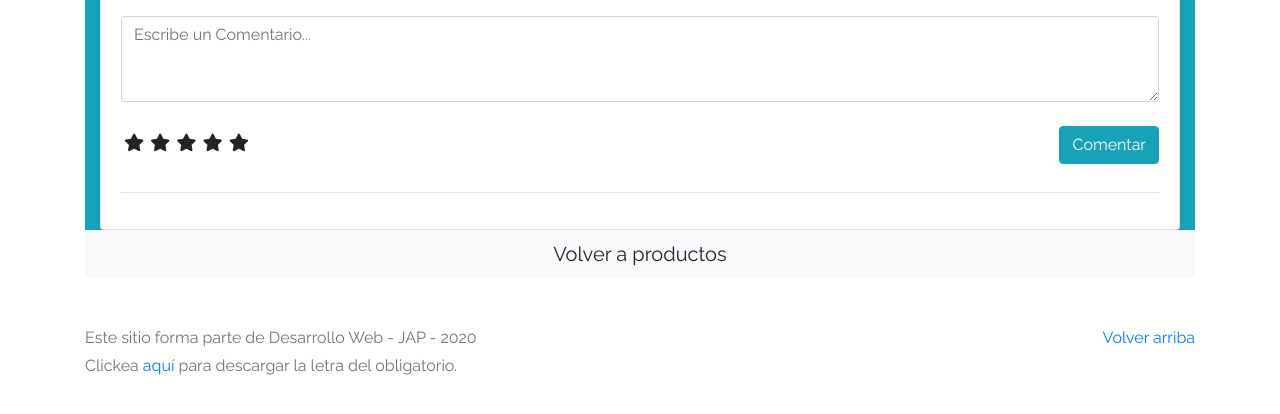
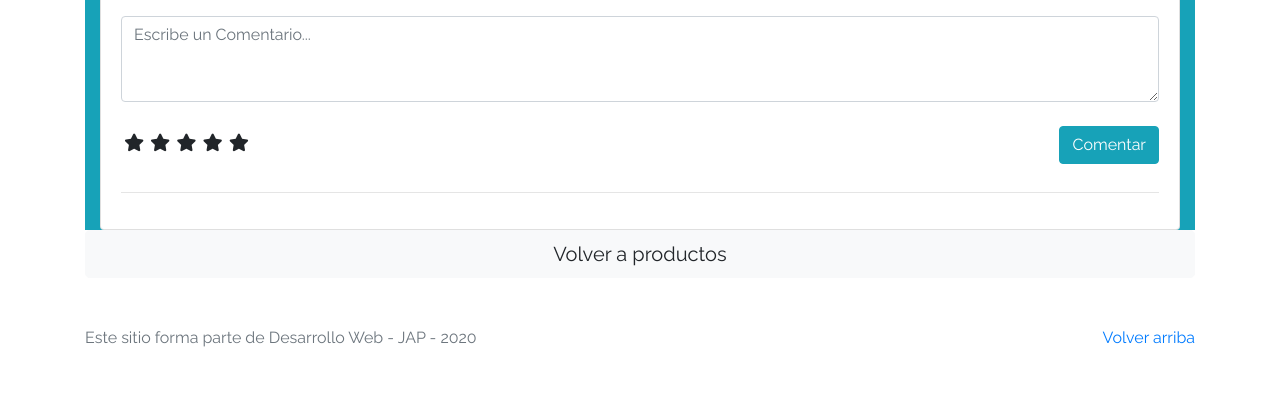
Before and after one commit to Matustylee/Jap_repository, a plain HTML site: page product-info.html in a window 1280 px wide. Shown: the part 606-1020 px from the top of the page. Drawn offline with Linux system fonts and the light colour scheme; no server answers; sample sign-in values are in the browser's storage; a script that the page names is missing.

Commit message:
delete letra del curso

```diff
--- a/product-info.html
+++ b/product-info.html
@@ -130,7 +130,6 @@
         <a href="#">Volver arriba</a>
       </p>
       <p>Este sitio forma parte de Desarrollo Web - JAP - 2020</p>
-      <p>Clickea <a target="_blank" href="Letra.pdf">aquí</a> para descargar la letra del obligatorio.</p>
     </div>
   </footer>
   <div id="spinner-wrapper">
```
